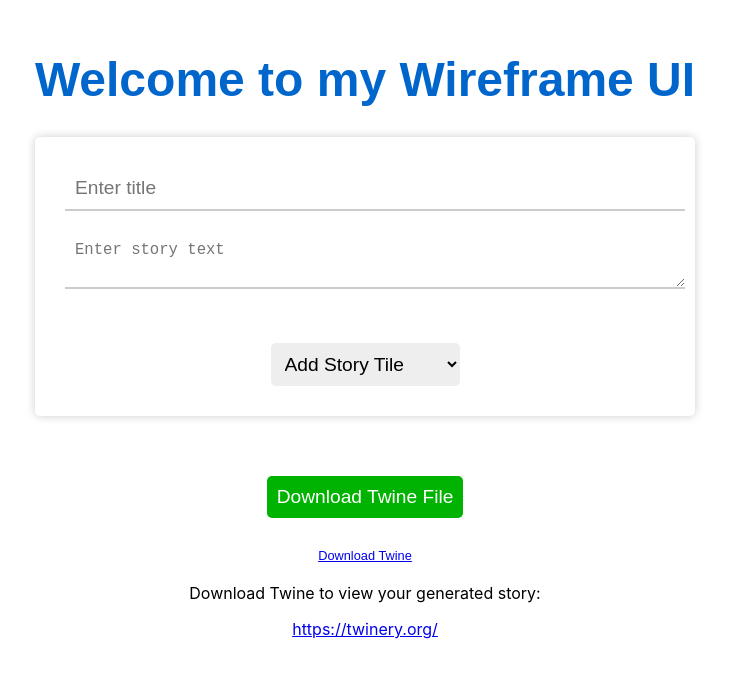
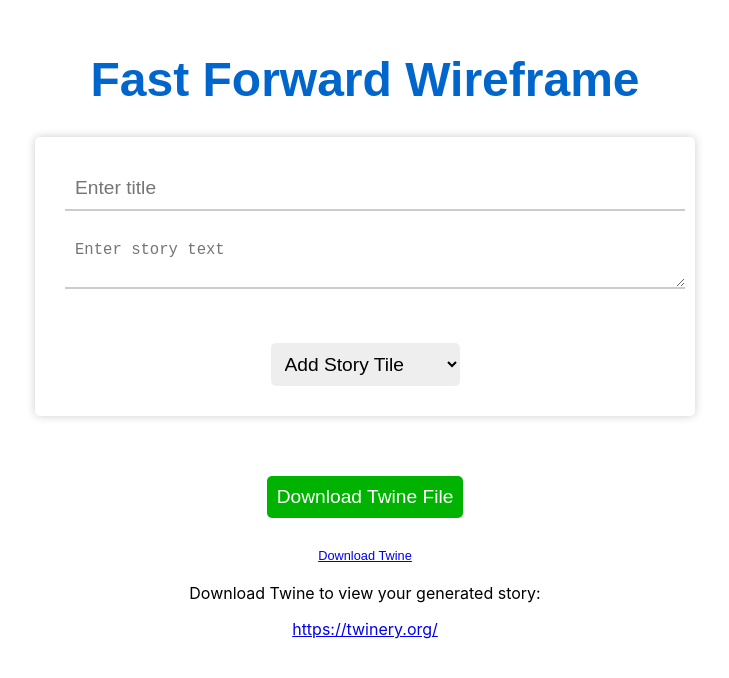
Before and after one commit to mikefrith108/Fast-Foward-React-UI-, a React (Create React App) app: page / in a window 1280 px wide. Shown: the top 678 px of the page, without its empty margins (275-1004 px from the left). Built offline with nearby package versions, Linux system fonts and the light colour scheme; the HTML template or start-up script is replaced by a standard one.

Commit message:
Update WireframeUI.js

```diff
--- a/WireframeUI.js
+++ b/WireframeUI.js
@@ -66,7 +66,7 @@
 
   return (
     <div className="container">
-      <h1 className="title">Welcome to my Wireframe UI</h1>
+      <h1 className="title">Fast Forward Wireframe</h1>
       <div className="tile-container">
         {tiles.map((tile, index) => {
           const nextTileIndex = index + 1;
```
